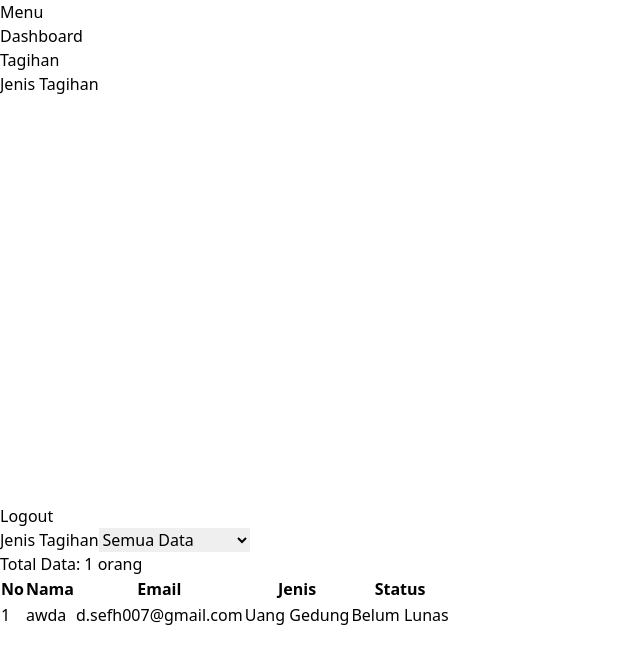
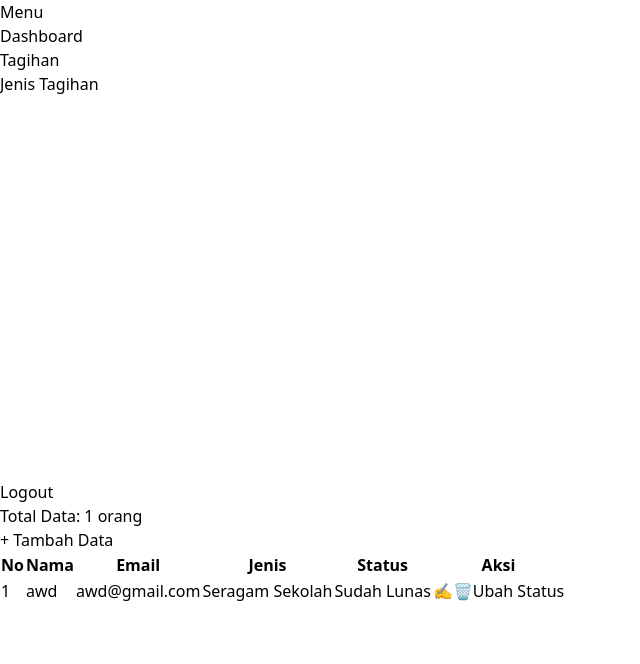
Before and after one commit to DarrenSefhiros/PPDB-PART-2, a React (Vite) app: page /Jenistagihan in a window 1280 px wide. Shown: the top 664 px of the page, without its empty margins (0-640 px from the left). Built offline with nearby package versions, Linux system fonts and the light colour scheme; data requests are answered from the project's data file.

Commit message:
ket baru

```diff
--- a/db.json
+++ b/db.json
@@ -1,11 +1,12 @@
 {
   "login": [
     {
-      "id": "6da9",
-      "Nama": "awda",
-      "Jenis": "Uang Gedung",
-      "Tagihan": "2000000",
-      "Email": "d.sefh007@gmail.com"
+      "id": "6a65",
+      "Nama": "awd",
+      "Jenis": "Seragam Sekolah",
+      "Tagihan": "30000",
+      "Email": "awd@gmail.com",
+      "Status": "Sudah Lunas"
     }
   ],
   "jenistagihan": [
@@ -35,6 +36,31 @@
       "id": "7fe6",
       "Email": "d.sefh007@gmail.com",
       "Password": "awd"
+    },
+    {
+      "id": "172d",
+      "Email": "rehan@gmail.com",
+      "Password": "awd"
+    },
+    {
+      "id": "95d4",
+      "Email": "law@gmail.com",
+      "Password": "awd"
+    },
+    {
+      "id": "9ef0",
+      "Email": "vin@gmail.com",
+      "Password": "awd"
+    },
+    {
+      "id": "0df0",
+      "Email": "awd2@gmail.com",
+      "Password": "awd"
+    },
+    {
+      "id": "0893",
+      "Email": "awd@gmail.com",
+      "Password": "awd"
     }
   ]
 }
--- a/package.json
+++ b/package.json
@@ -15,6 +15,7 @@
     "framer-motion": "^12.23.24",
     "react": "^19.1.1",
     "react-dom": "^19.1.1",
+    "react-icons": "^5.5.0",
     "react-router-dom": "^7.9.4",
     "sweetalert2": "^11.25.1"
   },
--- a/src/Components/Jenistagihan.jsx
+++ b/src/Components/Jenistagihan.jsx
@@ -2,6 +2,8 @@ import React, { useEffect, useState } from "react";
 import axios from "axios";
 import Sidnav from "./sidnav";
 import { motion } from "framer-motion";
+import { Link } from "react-router-dom";
+import Swal from "sweetalert2"; // ✅ Tambahkan ini
 
 function JenisTagihan() {
   const [data, setData] = useState([]);
@@ -22,6 +24,68 @@ function JenisTagihan() {
 
     fetchData();
   }, []);
+
+  // ✅ Handler untuk hapus data
+  const handleDelete = async (id) => {
+    const konfirmasi = await Swal.fire({
+      title: "Serius Kamu?",
+      text: "Data tidak akan bisa dikembalikan jika telah dihapus",
+      icon: "warning",
+      showCancelButton: true,
+      confirmButtonColor: "#3085d6",
+      cancelButtonColor: "#d33",
+      confirmButtonText: "Hapus data",
+    });
+
+    if (konfirmasi.isConfirmed) {
+      try {
+        await axios.delete(`http://localhost:5000/login/${id}`);
+        setData((prev) => prev.filter((item) => item.id !== id));
+        Swal.fire("Deleted!", "Data anda telah dihapus", "success");
+      } catch (err) {
+        Swal.fire("Error!", "Terjadi kesalahan saat menghapus data.", "error");
+      }
+    }
+  };
+
+  // ✅ Handler untuk ubah status setelah konfirmasi
+  const handleToggleStatus = async (id) => {
+    const itemToUpdate = data.find((item) => item.id === id);
+    if (!itemToUpdate) return;
+
+    const newStatus =
+      itemToUpdate.Status?.toLowerCase() === "sudah lunas"
+        ? "Belum Lunas"
+        : "Sudah Lunas";
+
+    const konfirmasi = await Swal.fire({
+      title: "Yakin ingin ubah status?",
+      text: `Status akan diubah menjadi "${newStatus}"`,
+      icon: "question",
+      showCancelButton: true,
+      confirmButtonText: "Ya, ubah",
+      cancelButtonText: "Batal",
+    });
+
+    if (konfirmasi.isConfirmed) {
+      try {
+        await axios.patch(`http://localhost:5000/login/${id}`, {
+          Status: newStatus,
+        });
+
+        setData((prev) =>
+          prev.map((item) =>
+            item.id === id ? { ...item, Status: newStatus } : item
+          )
+        );
+
+        Swal.fire("Berhasil!", "Status berhasil diubah.", "success");
+      } catch (err) {
+        Swal.fire("Error!", "Gagal mengubah status.", "error");
+        console.error(err);
+      }
+    }
+  };
 
   const filteredData = (() => {
     switch (selectedJenis) {
@@ -52,39 +116,29 @@ function JenisTagihan() {
           transition={{ duration: 0.5 }}
           className="p-8 w-full max-w-5xl"
         >
-          {/* Filter */}
           <div className="flex flex-wrap items-end justify-between mb-4 gap-2">
-            <div>
-              <label
-                htmlFor="jenisPembayaran"
-                className="block mb-1 font-semibold text-pink-700"
-              >
-                Jenis Tagihan
-              </label>
-              <select
-                id="jenisPembayaran"
-                value={selectedJenis}
-                onChange={(e) => setSelectedJenis(e.target.value)}
-                className="w-48 p-2 border border-pink-300 rounded-md focus:outline-none focus:ring-2 focus:ring-pink-400"
-              >
-                <option value="all">Semua Data</option>
-                <option value="spp">Pembayaran SPP</option>
-                <option value="uangGedung">Uang Gedung</option>
-                <option value="seragamSekolah">Seragam Sekolah</option>
-              </select>
-            </div>
-
             <div className="text-pink-700 font-semibold">
               Total Data: {filteredData.length} orang
             </div>
+
+            <div>
+              <Link to="/TambahData">
+                <button className="bg-pink-500 hover:bg-pink-600 rounded-md text-white font-bold py-2 px-4 transition hover:scale-[1.06]">
+                  + Tambah Data
+                </button>
+              </Link>
+            </div>
           </div>
 
-          {/* Tabel */}
           <div className="overflow-x-auto">
             {loading ? (
-              <div className="text-center py-4 text-pink-600">Memuat data...</div>
+              <div className="text-center py-4 text-pink-600">
+                Memuat data...
+              </div>
             ) : filteredData.length === 0 ? (
-              <div className="text-center py-4 text-pink-600">Belum ada data</div>
+              <div className="text-center py-4 text-pink-600">
+                Belum ada data
+              </div>
             ) : (
               <table className="min-w-full border border-pink-200 rounded-md overflow-hidden">
                 <thead className="bg-purple-200 text-purple-800">
@@ -94,6 +148,7 @@ function JenisTagihan() {
                     <th className="px-4 py-2 text-center">Email</th>
                     <th className="px-4 py-2 text-center">Jenis</th>
                     <th className="px-4 py-2 text-center">Status</th>
+                    <th className="px-4 py-2 text-center">Aksi</th>
                   </tr>
                 </thead>
                 <tbody>
@@ -112,13 +167,34 @@ function JenisTagihan() {
                       <td className="border border-pink-200 px-4 py-2">{item.Email}</td>
                       <td className="border border-pink-200 px-4 py-2">{item.Jenis}</td>
                       <td
-                        className={`border border-pink-200 px-4 py-2 text-center font-semibold ${
+                        className={`border border-pink-200 px-3 py-2 text-center font-semibold ${
                           item.Status === "Sudah Lunas"
                             ? "text-green-600"
                             : "text-red-600"
                         }`}
                       >
                         {item.Status || "Belum Lunas"}
+                      </td>
+                      <td className="border px-4 py-2 text-center">
+                        <div className="flex justify-center space-x-2">
+                          <Link to={`/Edit/${item.id}`}>
+                            <button className="bg-blue-500 hover:bg-blue-700 text-white transition font-bold py-1 px-3 rounded hover:scale-[1.09]">
+                              ✍️
+                            </button>
+                          </Link>
+                          <button
+                            className="bg-red-500 hover:bg-red-600 text-white font-bold py-1 px-3 transition rounded hover:scale-[1.09]"
+                            onClick={() => handleDelete(item.id)}
+                          >
+                            🗑
+                          </button>
+                          <button
+                            className="bg-green-500 hover:bg-green-600 text-white font-bold py-1 px-3 rounded hover:scale-[1.09]"
+                            onClick={() => handleToggleStatus(item.id)}
+                          >
+                            Ubah Status
+                          </button>
+                        </div>
                       </td>
                     </motion.tr>
                   ))}
--- a/src/Components/Sidnav.jsx
+++ b/src/Components/Sidnav.jsx
@@ -7,8 +7,10 @@ const Sidnav = () => {
       <ul className="space-y-4">
         <li><a href="/Dashboard" className="hover:text-pink-300">Dashboard</a></li>
         <li><a href="/Tagihan" className="hover:text-pink-300">Tagihan</a></li>
-        <li><a href="/JenisTagihan" className="hover:text-pink-300">Jenis Tagihan</a></li> <br /> <br /> <br /> <br /> <br /> <br /> <br /> <br /> <br /> <br /> <br /> <br /> <br /> <br /> <br /> <br /> <br />
-        <li><a href="/" className="hover:text-pink-300 font-bold text-3xl">Logout</a></li>
+        <li><a href="/JenisTagihan" className="hover:text-pink-300">Jenis Tagihan</a></li> <br /> <br /> <br /> <br /> <br /> <br /> <br /> <br /> <br /> <br /> <br /> <br /> <br /> <br /> <br /> <br />
+        <button className="bg-pink-600 hover:bg-pink-800 rounded px-4 py-2">
+        <li><a href="/" className="hover:text-pink-300 text-2xl">Logout</a></li>
+        </button>
       </ul>
     </div>
   );
--- a/src/Components/Tagihan.jsx
+++ b/src/Components/Tagihan.jsx
@@ -34,23 +34,45 @@ function Tagihan() {
       ? "Belum Lunas"
       : "Sudah Lunas";
 
+  // 1. TAMPILKAN Swal konfirmasi DULU
+  const konfirmasi = await Swal.fire({
+    title: "Ubah Status Pembayaran?",
+    text: `Status akan diubah menjadi: ${newStatus}`,
+    icon: "question",
+    showCancelButton: true,
+    confirmButtonColor: "#28a745",
+    cancelButtonColor: "#d33",
+    confirmButtonText: "Ya, ubah",
+    cancelButtonText: "Batal",
+  });
+
+  if (konfirmasi.isConfirmed) {
     try {
+      // 2. BARU ubah status di backend
       await axios.patch(`http://localhost:5000/login/${id}`, {
         Status: newStatus,
       });
 
+      // 3. Update state lokal
       setData((prev) =>
         prev.map((item) =>
           item.id === id ? { ...item, Status: newStatus } : item
         )
       );
 
-      Swal.fire("Berhasil!", `Status diubah menjadi "${newStatus}"`, "success");
+      // 4. Beri feedback
+      Swal.fire({
+        title: "Berhasil!",
+        text: `Status berhasil diubah ke "${newStatus}"`,
+        icon: "success",
+      });
     } catch (err) {
-      Swal.fire("Error!", "Terjadi kesalahan saat mengubah status.", "error");
+      Swal.fire("Gagal!", "Terjadi kesalahan saat mengubah status.", "error");
       console.error(err);
     }
+  }
 };
+
 
   const handleDelete = async (id) => {
     const konfirmasi = await Swal.fire({
@@ -103,7 +125,6 @@ function Tagihan() {
           transition={{ duration: 0.6 }}
           className="p-8 w-full max-w-5xl"
         >
-          {/* Filter dan Tombol Tambah */}
           <div className="flex flex-wrap items-end justify-between mb-4 gap-2">
             <div>
               <label
@@ -137,8 +158,6 @@ function Tagihan() {
               </Link>
             </div>
           </div>
-
-          {/* Tabel */}
           <div className="overflow-x-auto">
             {loading ? (
               <div className="text-center py-4 text-pink-600">Memuat data...</div>
@@ -187,18 +206,18 @@ function Tagihan() {
                       <td className="border px-4 py-2 text-center">
                          <div className="flex justify-center space-x-2">
                            <Link to={`/Edit/${item.id}`}>
-                            <button className="bg-blue-500 hover:bg-blue-700 text-white transition font-bold py-1 px-3 rounded my-10 hover:scale-[1.09]">
+                             <button className="bg-blue-500 hover:bg-blue-700 text-white transition font-bold py-1 px-3 rounded hover:scale-[1.09]">
                                ✍️
                              </button>
                            </Link>
                            <button
-                            className="bg-red-500 hover:bg-red-600 text-white font-bold py-1 px-3 transition rounded my-auto hover:scale-[1.09]"
+                             className="bg-red-500 hover:bg-red-600 text-white font-bold py-1 px-3 transition rounded hover:scale-[1.09]"
                              onClick={() => handleDelete(item.id)}
                            >
                              🗑
                            </button>
                            <button
-                            className="bg-green-500 hover:bg-green-600 text-white font-bold py-1 px-3 rounded my-auto h-9 text-nowrap transition hover:scale-[1.09]"
+                             className="bg-green-500 hover:bg-green-600 text-white font-bold py-1 px-3 rounded hover:scale-[1.09]"
                              onClick={() => handleToggleStatus(item.id)}
                            >
                              Ubah Status
```
Also changed, not shown: src/Components/Login.jsx (+14 -3 lines), src/Components/Register.jsx (+22 -8 lines), 1 other file (tests, documents, lock files or other folders). Lines whose indentation alone changed are shown as unchanged.
